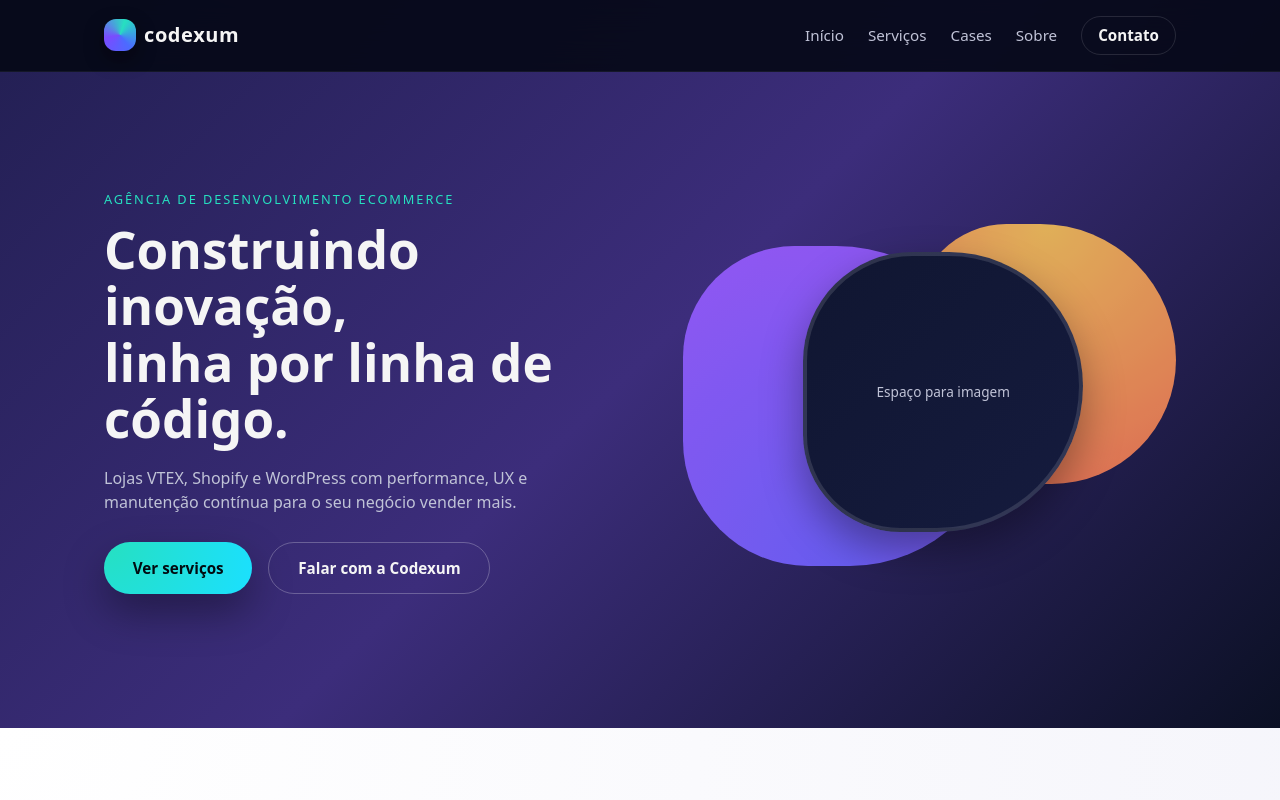
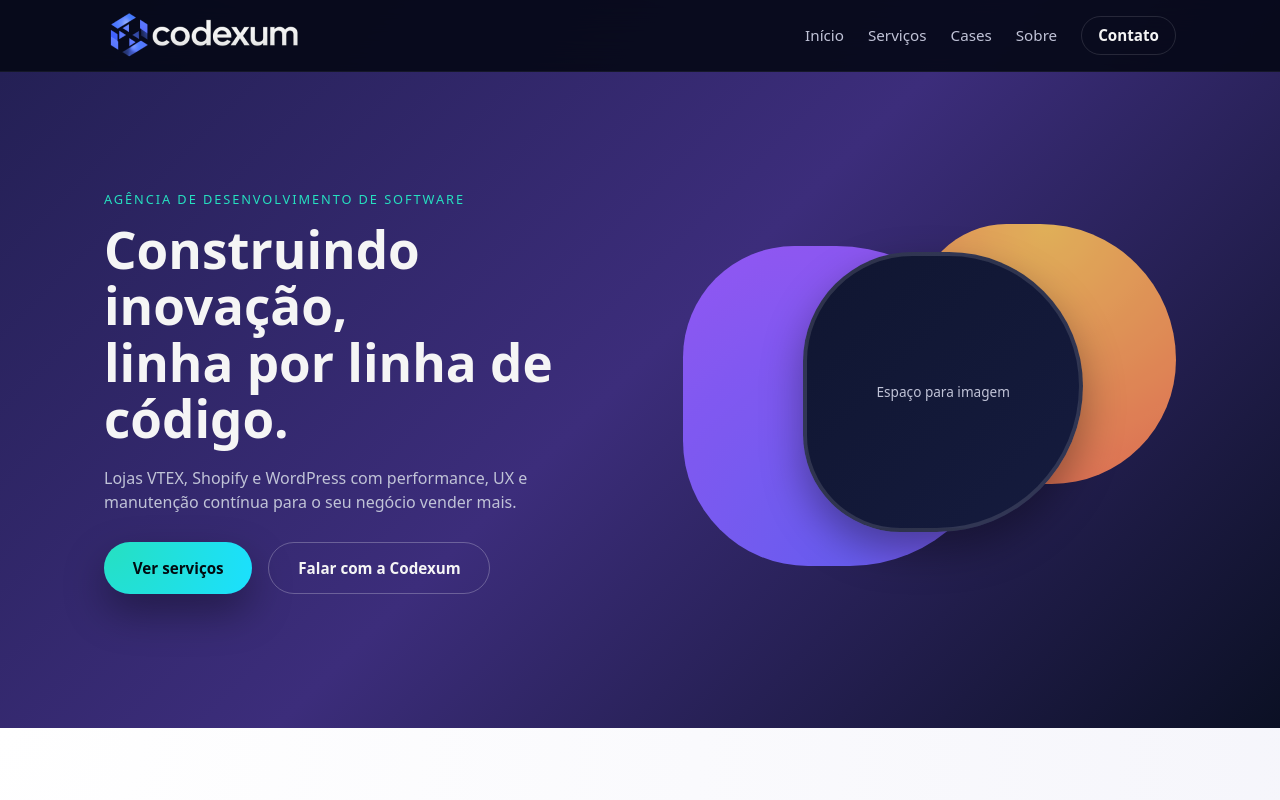
Before and after one commit to AlisonPinheiro/codexum, a plain HTML site: page index.html in a window 1280 px wide. Shown: the top 800 px of the page. Drawn offline with Linux system fonts and the light colour scheme.

Commit message:
add logo

```diff
--- a/index.html
+++ b/index.html
@@ -12,9 +12,7 @@
     <header class="site-header">
         <div class="container header-inner">
             <a href="#inicio" class="logo">
-                <!-- Substituir pelo <img> da logo quando quiser -->
-                <span class="logo-mark"></span>
-                <span class="logo-text">codexum</span>
+                <img src="/assets/codexum.png" alt="logo codexum">
             </a>
 
             <nav class="main-nav">
@@ -33,7 +31,7 @@
         <section id="inicio" class="hero">
             <div class="container hero-inner">
                 <div class="hero-copy">
-                    <p class="hero-kicker">Agência de desenvolvimento ecommerce</p>
+                    <p class="hero-kicker">Agência de desenvolvimento de software</p>
                     <h1 class="hero-title">
                         Construindo inovação,<br />
                         linha por linha de código.
@@ -233,7 +231,7 @@
                     </p>
                     <p class="section-text">
                         Preencha o formulário ao lado ou, se preferir, envie um e-mail
-                        diretamente para <strong>contato@codexum.com</strong>.
+                        diretamente para <strong>fale@codexum.com.br</strong>.
                     </p>
                 </div>
 
@@ -269,8 +267,7 @@
         <div class="container footer-inner">
             <div class="footer-brand">
                 <div class="logo">
-                    <span class="logo-mark"></span>
-                    <span class="logo-text">codexum</span>
+                    <img src="/assets/codexum.png" alt="logo codexum">
                 </div>
                 <p class="footer-tagline">
                     Construindo inovação, linha por linha de código.
```
Also changed, not shown: assets/codexum.png (added).
